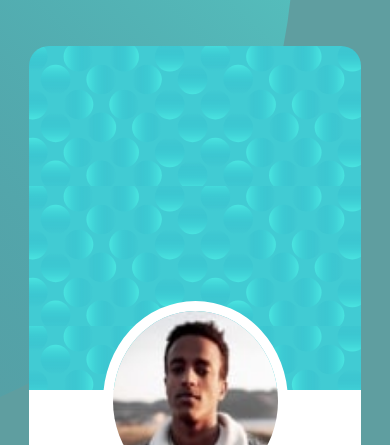
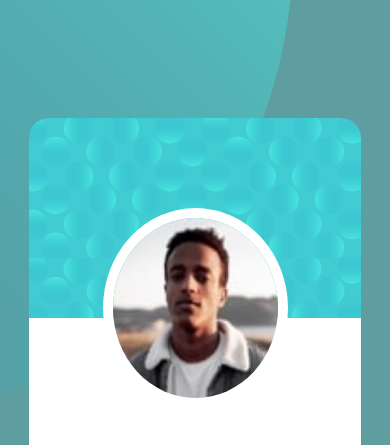
Before and after one commit to parasbhatiwal/profile-card, a plain HTML site: page index.html in a window 390 px wide. Shown: the top 445 px of the page. Drawn offline with Linux system fonts and the light colour scheme.

Commit message:
Update style.css

```diff
--- a/style.css
+++ b/style.css
@@ -106,10 +106,19 @@ body {
         position: absolute;
         transform: translate(70%, 65%);
     }
-     .upper-profile {
+    .upper-profile {
         width: 85%;
     }
     .lower-profile {
         width: 85%;
     }
 }
+
+@media screen and (max-width:400px) {
+    .upper-profile {
+        height: 200px;
+    }
+    #profile-img {
+        height: 73vh;
+    }
+}
```
